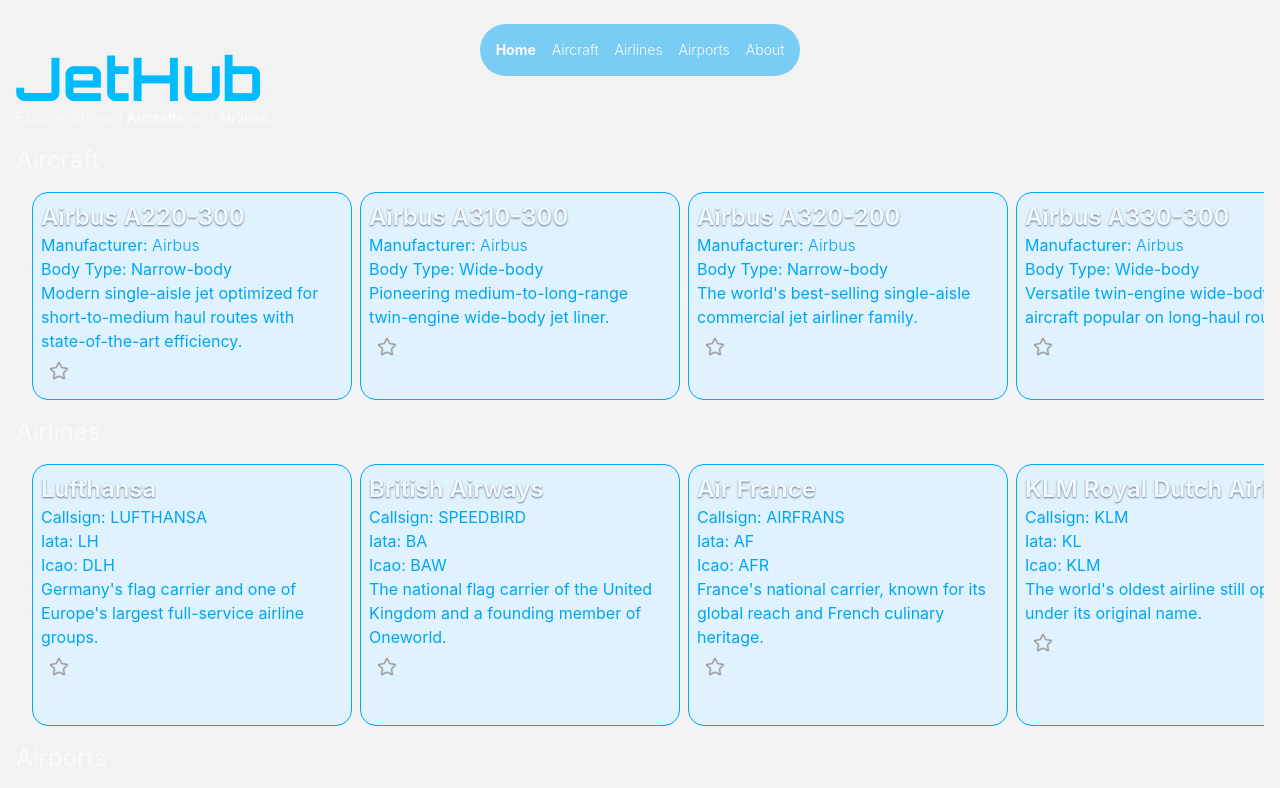
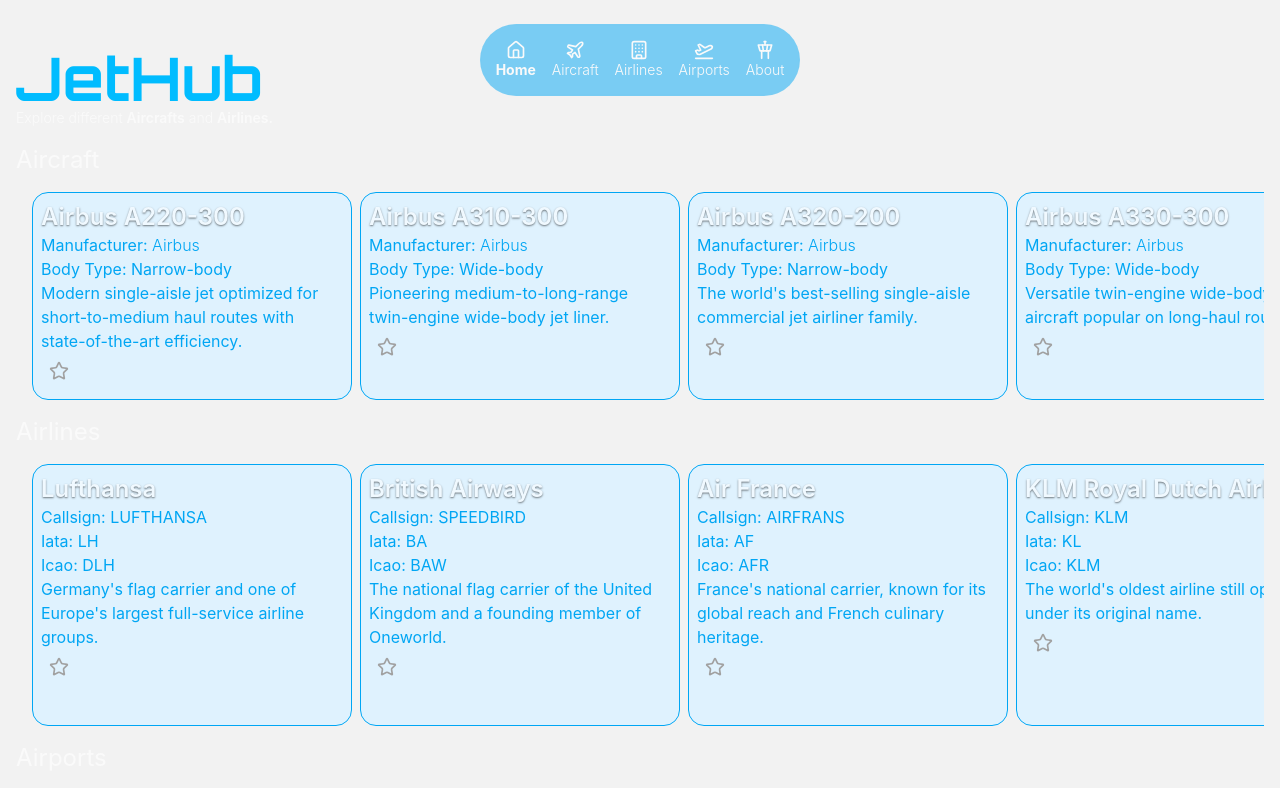
Before and after one commit to sandro-dev26/jethub, a React (Vite) app: page / in a window 1280 px wide. Shown: the top 788 px of the page. Built offline with nearby package versions, Linux system fonts and the light colour scheme.

Commit message:
Added icons to navbar

```diff
--- a/src/components/Navbar.tsx
+++ b/src/components/Navbar.tsx
@@ -1,24 +1,38 @@
 import { NavLink } from "react-router";
+import {
+  Home,
+  Plane,
+  Building,
+  PlaneTakeoff,
+  TowerControl,
+} from "lucide-react";
 
 function Navbar() {
-  const pages = ["Home", "Aircraft", "Airlines", "Airports", "About"];
+  const pages = [
+    { page: "Home", icon: Home },
+    { page: "Aircraft", icon: Plane },
+    { page: "Airlines", icon: Building },
+    { page: "Airports", icon: PlaneTakeoff },
+    { page: "About", icon: TowerControl },
+  ];
 
   return (
     <nav className="fixed bottom-0 left-0 flex items-center justify-center mt-4 w-full md:w-max md:top-0 md:bottom-auto md:inset-x-0 md:mx-auto z-50">
       <div className="flex items-center justify-around gap-4 p-4 mt-2 w-full md:rounded-full transition-all duration-200 bg-sky-500/50 backdrop-blur-xs text-neutral-50 hover:bg-sky-600">
         {pages.map((item) => (
           <NavLink
-            key={item}
+            key={item.page}
             className={({ isActive }) =>
-              `relative inline-block after:absolute after:bottom-0 after:left-0 after:h-0.5 after:w-full after:bg-[#fafafa] after:scale-x-0 after:origin-right after:transition-transform after:duration-300 hover:after:origin-left hover:after:scale-x-100 text-sm transition-all duration-200 ${
+              `flex justify-center items-center flex-col relative after:absolute after:bottom-0 after:left-0 after:h-0.5 after:w-full after:bg-[#fafafa] after:scale-x-0 after:origin-right after:transition-transform after:duration-300 hover:after:origin-left hover:after:scale-x-100 text-sm transition-all duration-200 ${
                 isActive
                   ? "font-bold border-neutral-50 transition-all duration-200"
                   : "font-light border-neutral-50 transition-all duration-200"
               }`
             }
-            to={item === "Home" ? "/" : `/${item.toLowerCase()}`}
+            to={item.page === "Home" ? "/" : `/${item.page.toLowerCase()}`}
           >
-            {item}
+            <item.icon size={20} strokeWidth={2} />
+            {item.page}
           </NavLink>
         ))}
       </div>
```
